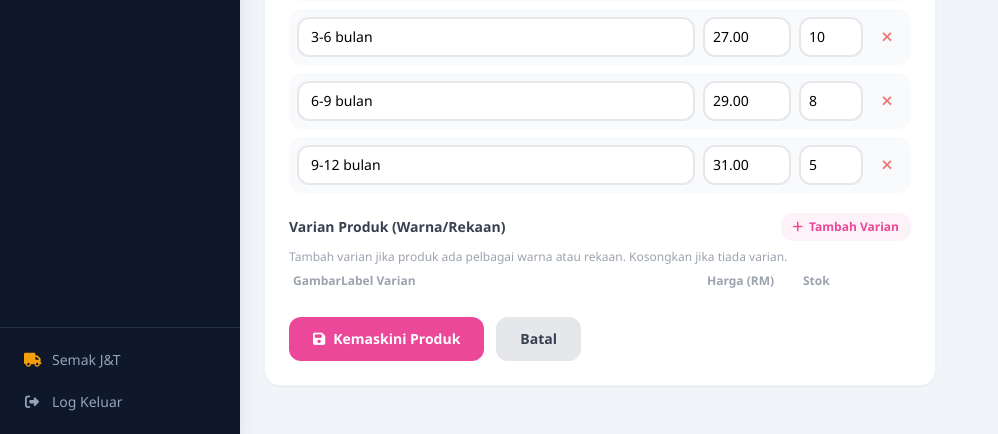
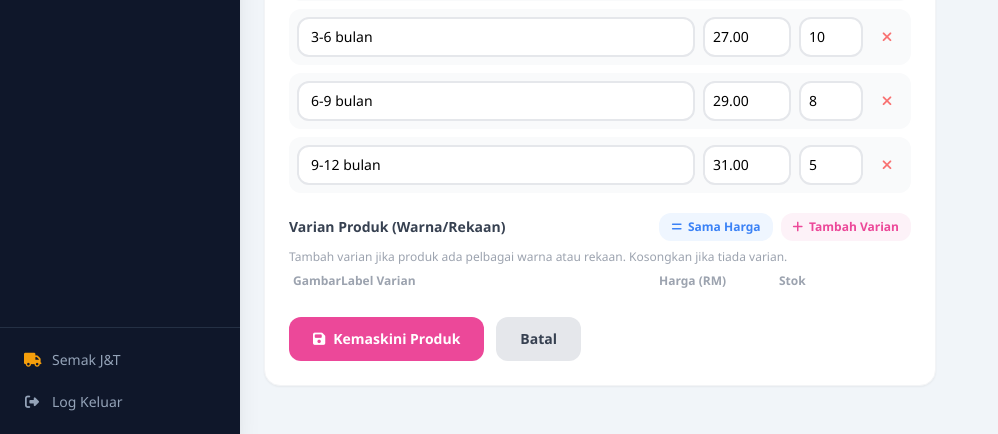
Before and after one commit to kopie-IT/comel-system-order, a PHP site: page /admin/products/edit/1 in a window 1280 px wide. Shown: the part 842-1276 px from the top of the page, without its empty margins (0-998 px from the left). Run offline with PHP 8.4, Linux system fonts and the light colour scheme; the visitor is signed in with stand-in values (Sample User, id 1); data comes from the database, SQL or seed files in the repository; data that the repository does not hold is empty; some libraries are stand-ins or nearby versions.

Commit message:
feat: update cart controller, product model, admin form, and category/product views

```diff
--- a/src/controllers/CartController.php
+++ b/src/controllers/CartController.php
@@ -36,7 +36,11 @@ class CartController {
         $variantLabel  = null;
         $maxStock      = (int)$product['stock'];
 
-        if ($product['category_type'] === 'pakaian') {
+        // Check if product actually has sizes defined
+        $allSizes = (new ProductSize())->forProduct($productId);
+        $hasSizes = !empty($allSizes);
+
+        if ($product['category_type'] === 'pakaian' && $hasSizes) {
             if (!$sizeId) {
                 flash('error', 'Sila pilih saiz.');
                 redirect('/product/' . $productId);
--- a/src/views/admin/products/form.php
+++ b/src/views/admin/products/form.php
@@ -183,24 +183,31 @@ $images    = $images ?? [];
         <div>
             <div class="flex items-center justify-between mb-2">
                 <label class="text-sm font-semibold text-gray-700">Varian Produk (Warna/Rekaan)</label>
+                <div class="flex items-center gap-2">
+                    <button type="button" id="same-price-btn"
+                        class="inline-flex items-center gap-1.5 text-xs font-semibold text-blue-500 hover:text-blue-700 bg-blue-50 hover:bg-blue-100 px-3 py-1.5 rounded-xl transition-colors">
+                        <i class="fa-solid fa-equals"></i> Sama Harga
+                    </button>
                     <button type="button" id="add-variant-btn"
                         class="inline-flex items-center gap-1.5 text-xs font-semibold text-pink-500 hover:text-pink-700 bg-pink-50 hover:bg-pink-100 px-3 py-1.5 rounded-xl transition-colors">
                         <i class="fa-solid fa-plus"></i> Tambah Varian
                     </button>
                 </div>
+            </div>
             <p class="text-xs text-gray-400 mb-2">Tambah varian jika produk ada pelbagai warna atau rekaan. Kosongkan jika tiada varian.</p>
-            <div class="grid grid-cols-[2.5rem_1fr_5.5rem_4rem_2rem] gap-2 px-1 mb-1">
+            <!-- Column headers: hidden on mobile, shown on sm+ -->
+            <div class="hidden sm:grid sm:grid-cols-[2.5rem_1fr_7rem_5rem_2.5rem] gap-2 px-1 mb-1">
                 <span class="text-xs text-gray-400 font-semibold">Gambar</span>
                 <span class="text-xs text-gray-400 font-semibold">Label Varian</span>
                 <span class="text-xs text-gray-400 font-semibold">Harga (RM)</span>
                 <span class="text-xs text-gray-400 font-semibold">Stok</span>
                 <span></span>
             </div>
-            <div id="variants-container" class="space-y-2">
+            <div id="variants-container" class="space-y-3">
                 <?php foreach ($variants as $variant): ?>
-                <div class="variant-row grid grid-cols-[2.5rem_1fr_5.5rem_4rem_2rem] gap-2 items-center bg-gray-50 rounded-xl p-2">
+                <div class="variant-row bg-gray-50 rounded-xl p-3 flex flex-col gap-2 sm:grid sm:grid-cols-[2.5rem_1fr_7rem_5rem_2.5rem] sm:items-center sm:gap-2 sm:p-2">
                     <!-- Variant image thumbnail / upload trigger -->
-                    <label class="variant-img-label relative w-9 h-9 rounded-lg overflow-hidden border-2 border-dashed border-gray-300 flex items-center justify-center cursor-pointer hover:border-pink-400 transition-colors shrink-0 bg-white">
+                    <label class="variant-img-label relative w-10 h-10 sm:w-9 sm:h-9 rounded-lg overflow-hidden border-2 border-dashed border-gray-300 flex items-center justify-center cursor-pointer hover:border-pink-400 transition-colors shrink-0 bg-white self-start sm:self-auto">
                         <?php if (!empty($variant['image'])): ?>
                             <img class="variant-img-thumb w-full h-full object-cover" src="<?= e($variant['image']) ?>" alt="">
                             <i class="fa-solid fa-image text-gray-300 text-sm variant-img-placeholder hidden"></i>
@@ -210,17 +217,29 @@ $images    = $images ?? [];
                         <?php endif; ?>
                         <input type="file" name="variant_image[]" accept="image/jpeg,image/png,image/webp" class="variant-img-input sr-only">
                     </label>
+                    <div class="flex flex-col gap-1 sm:contents">
+                        <label class="text-xs text-gray-400 font-semibold sm:hidden">Label Varian</label>
                         <input type="text" name="variant_label[]" value="<?= e($variant['variant_label']) ?>"
                                placeholder="Contoh: Merah, Biru, Corak Bunga"
                                class="w-full border-2 border-gray-200 rounded-xl px-3 py-2 text-sm focus:outline-none focus:border-pink-400">
+                        <div class="grid grid-cols-2 gap-2 sm:contents">
+                            <div class="flex flex-col gap-1 sm:contents">
+                                <label class="text-xs text-gray-400 font-semibold sm:hidden">Harga (RM)</label>
                                 <input type="number" name="variant_price[]" value="<?= e($variant['price']) ?>"
                                        placeholder="0.00" step="0.01" min="0"
                                        class="w-full border-2 border-gray-200 rounded-xl px-2 py-2 text-sm focus:outline-none focus:border-pink-400">
+                            </div>
+                            <div class="flex flex-col gap-1 sm:contents">
+                                <label class="text-xs text-gray-400 font-semibold sm:hidden">Stok</label>
                                 <input type="number" name="variant_stock[]" value="<?= e($variant['stock']) ?>"
                                        placeholder="0" min="0"
                                        class="w-full border-2 border-gray-200 rounded-xl px-2 py-2 text-sm focus:outline-none focus:border-pink-400">
-                    <button type="button" class="remove-variant w-8 h-9 flex items-center justify-center text-red-400 hover:text-red-600 hover:bg-red-50 rounded-xl transition-colors">
-                        <i class="fa-solid fa-times text-sm"></i>
+                            </div>
+                        </div>
+                    </div>
+                    <button type="button" class="remove-variant w-full sm:w-8 h-9 flex items-center justify-center gap-1 text-red-400 hover:text-red-600 hover:bg-red-50 rounded-xl transition-colors text-xs sm:text-sm">
+                        <i class="fa-solid fa-times"></i>
+                        <span class="sm:hidden">Buang Varian</span>
                     </button>
                 </div>
                 <?php endforeach; ?>
@@ -359,21 +378,33 @@ $images    = $images ?? [];
 
     function makeVariantRow(label, price, stock) {
         const row = document.createElement('div');
-        row.className = 'variant-row grid grid-cols-[2.5rem_1fr_5.5rem_4rem_2rem] gap-2 items-center bg-gray-50 rounded-xl p-2';
+        row.className = 'variant-row bg-gray-50 rounded-xl p-3 flex flex-col gap-2 sm:grid sm:grid-cols-[2.5rem_1fr_7rem_5rem_2.5rem] sm:items-center sm:gap-2 sm:p-2';
         row.innerHTML = `
-            <label class="variant-img-label relative w-9 h-9 rounded-lg overflow-hidden border-2 border-dashed border-gray-300 flex items-center justify-center cursor-pointer hover:border-pink-400 transition-colors shrink-0 bg-white">
+            <label class="variant-img-label relative w-10 h-10 sm:w-9 sm:h-9 rounded-lg overflow-hidden border-2 border-dashed border-gray-300 flex items-center justify-center cursor-pointer hover:border-pink-400 transition-colors shrink-0 bg-white self-start sm:self-auto">
                 <img class="variant-img-thumb w-full h-full object-cover hidden" alt="">
                 <i class="fa-solid fa-image text-gray-300 text-sm variant-img-placeholder"></i>
                 <input type="file" name="variant_image[]" accept="image/jpeg,image/png,image/webp" class="variant-img-input sr-only">
             </label>
+            <div class="flex flex-col gap-1 sm:contents">
+                <label class="text-xs text-gray-400 font-semibold sm:hidden">Label Varian</label>
                 <input type="text" name="variant_label[]" value="${label||''}" placeholder="Contoh: Merah, Biru, Corak Bunga"
                        class="w-full border-2 border-gray-200 rounded-xl px-3 py-2 text-sm focus:outline-none focus:border-pink-400">
+                <div class="grid grid-cols-2 gap-2 sm:contents">
+                    <div class="flex flex-col gap-1 sm:contents">
+                        <label class="text-xs text-gray-400 font-semibold sm:hidden">Harga (RM)</label>
                         <input type="number" name="variant_price[]" value="${price||''}" placeholder="0.00" step="0.01" min="0"
                                class="w-full border-2 border-gray-200 rounded-xl px-2 py-2 text-sm focus:outline-none focus:border-pink-400">
-            <input type="number" name="variant_stock[]" value="${stock||''}" placeholder="0" min="0"
+                    </div>
+                    <div class="flex flex-col gap-1 sm:contents">
+                        <label class="text-xs text-gray-400 font-semibold sm:hidden">Stok</label>
+                        <input type="number" name="variant_stock[]" value="${stock !== undefined && stock !== null && stock !== '' ? stock : 1}" placeholder="0" min="0"
                                class="w-full border-2 border-gray-200 rounded-xl px-2 py-2 text-sm focus:outline-none focus:border-pink-400">
-            <button type="button" class="remove-variant w-8 h-9 flex items-center justify-center text-red-400 hover:text-red-600 hover:bg-red-50 rounded-xl transition-colors">
-                <i class="fa-solid fa-times text-sm"></i>
+                    </div>
+                </div>
+            </div>
+            <button type="button" class="remove-variant w-full sm:w-8 h-9 flex items-center justify-center gap-1 text-red-400 hover:text-red-600 hover:bg-red-50 rounded-xl transition-colors text-xs sm:text-sm">
+                <i class="fa-solid fa-times"></i>
+                <span class="sm:hidden">Buang Varian</span>
             </button>`;
         variantsContainer.appendChild(row);
         bindVariantImageRow(row);
@@ -381,6 +412,18 @@ $images    = $images ?? [];
     }
 
     addVariantBtn.addEventListener('click', () => makeVariantRow());
+
+    // Same price: copy first variant price to all other variants
+    document.getElementById('same-price-btn').addEventListener('click', function () {
+        const priceInputs = variantsContainer.querySelectorAll('input[name="variant_price[]"]');
+        if (priceInputs.length < 2) return;
+        const firstPrice = priceInputs[0].value;
+        if (!firstPrice || parseFloat(firstPrice) <= 0) {
+            showAlertModal('Sila masukkan harga untuk varian pertama dahulu.', 'Harga Diperlukan');
+            return;
+        }
+        priceInputs.forEach(inp => { inp.value = firstPrice; });
+    });
 
     // Bind image preview and remove on existing PHP-rendered rows
     document.querySelectorAll('.variant-row').forEach(row => {
--- a/src/views/category/show.php
+++ b/src/views/category/show.php
@@ -63,7 +63,11 @@
                         <div class="p-3">
                             <p class="font-semibold text-gray-800 text-sm leading-tight line-clamp-2 mb-1"><?= e($product['name']) ?></p>
                             <p class="text-pink-500 font-bold text-sm">
-                                <?= $product['category_type'] === 'pakaian' ? 'Dari ' : '' ?>RM<?= number_format((float)($product['display_price'] ?? $product['price']), 2) ?>
+                                <?php
+                                $showDari = $product['category_type'] === 'pakaian'
+                                    || ($product['category_type'] === 'produk' && (float)$product['price'] == 0);
+                                echo $showDari ? 'Dari ' : '';
+                                ?>RM<?= number_format((float)($product['display_price'] ?? $product['price']), 2) ?>
                             </p>
                         </div>
                     </a>
```
Also changed, not shown: src/models/Product.php (+23 -7 lines), src/views/product/show.php (+24 -4 lines), docs/project-prd.md (line endings or trailing spaces). Lines whose indentation alone changed are shown as unchanged.
